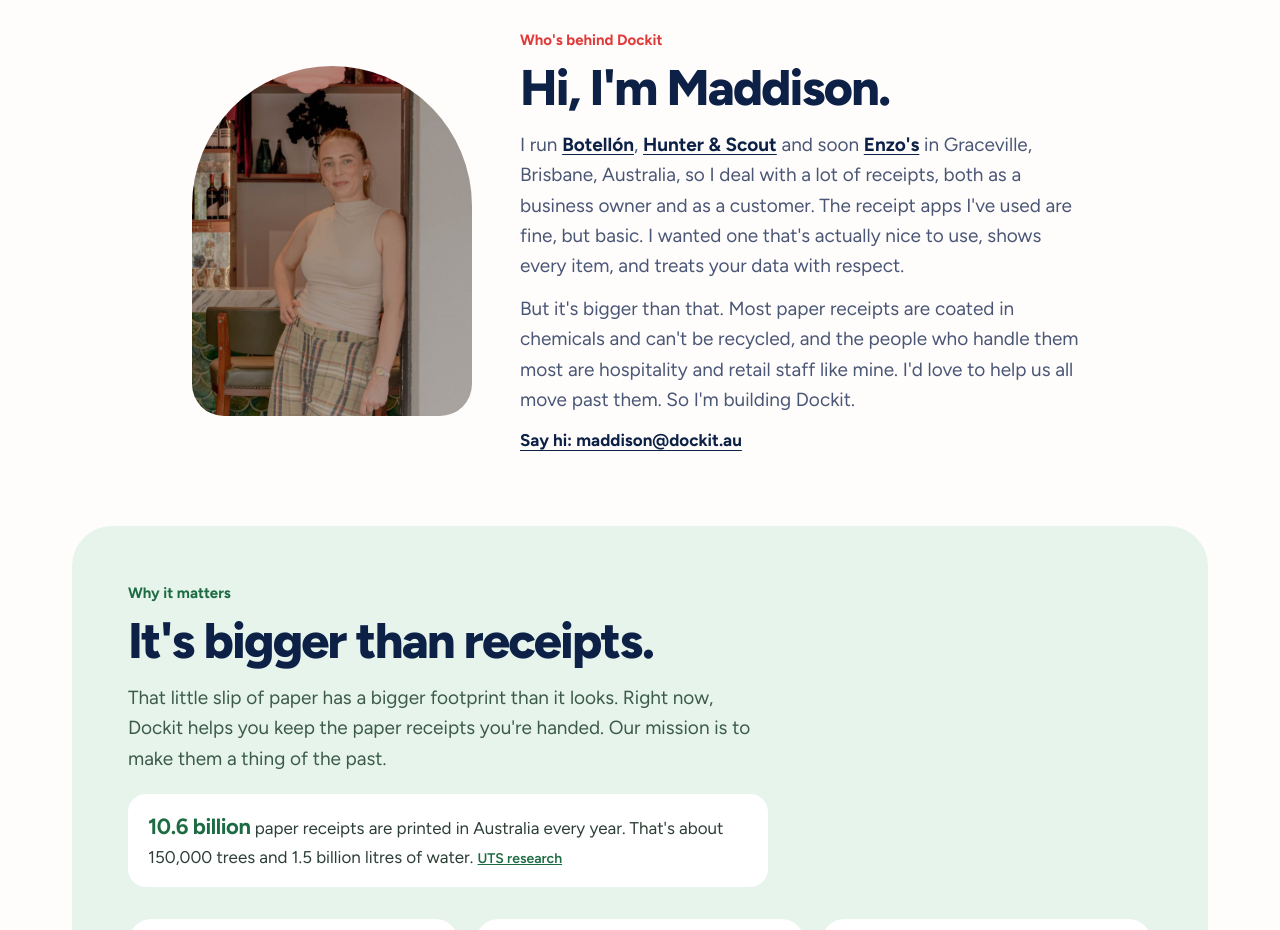
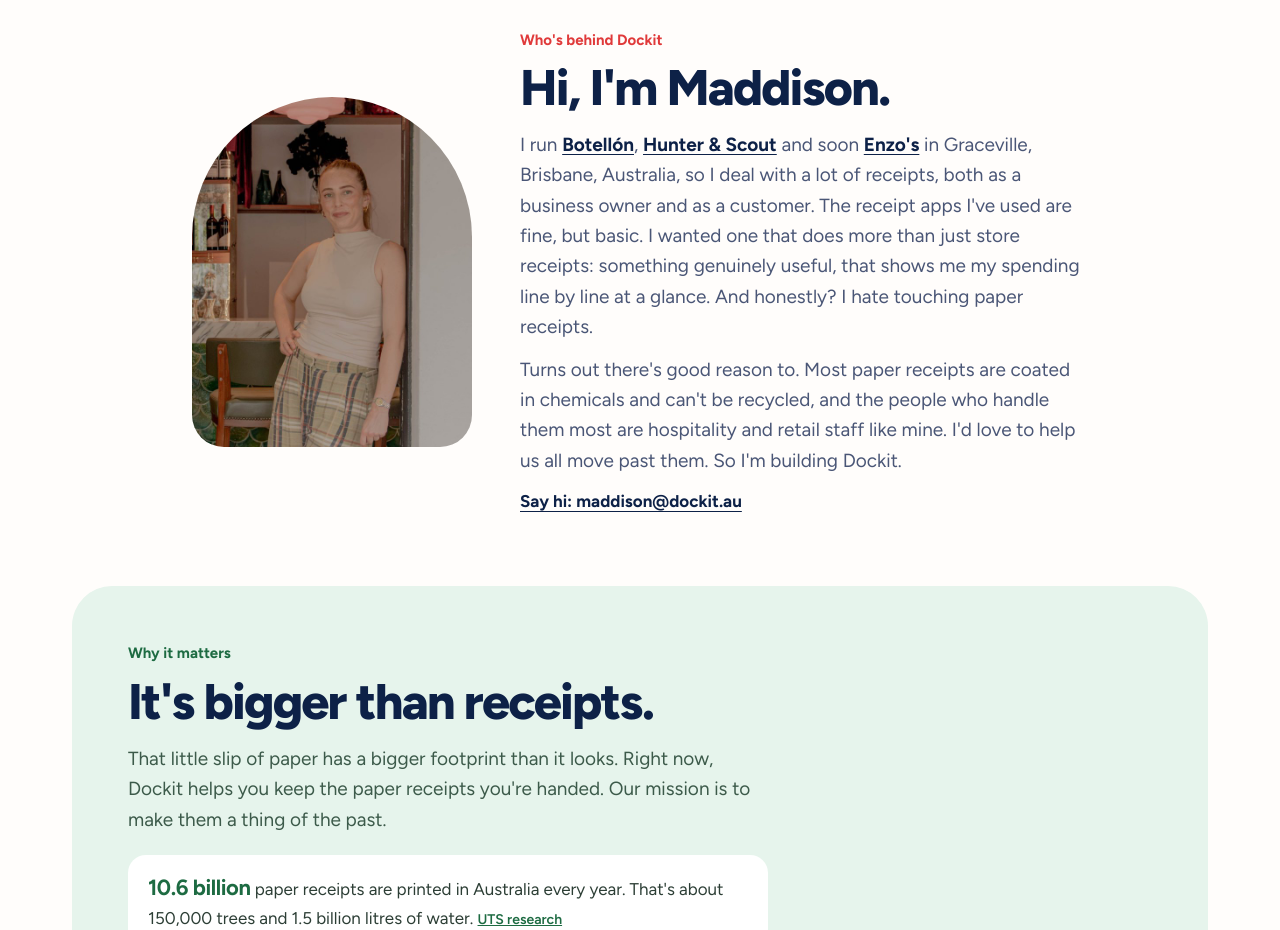
Before and after one commit to Dockit-website/dockit-website, a plain HTML site: page index.html in a window 1280 px wide. Shown: the part 1160-2090 px from the top of the page. Drawn offline with Linux system fonts and the light colour scheme.

Commit message:
Draft: restore previous founder note wording
Co-Authored-By: Claude Opus 5.5 <noreply@anthropic.com>
Claude-Session: https://claude.ai/code/session_01JhxBUHHDsAZ1Lg2jspooR9

```diff
--- a/index.html
+++ b/index.html
@@ -63,8 +63,8 @@
     <div>
       <p class="eyebrow">Who's behind Dockit</p>
       <h2>Hi, I'm Maddison.</h2>
-      <p class="lead">I run <a href="https://botellonbar.com" target="_blank" rel="noopener">Botellón</a>, <a href="https://hunterandscout.com.au" target="_blank" rel="noopener">Hunter &amp; Scout</a> and soon <a href="https://enzospastapizza.com" target="_blank" rel="noopener">Enzo's</a> in Graceville, Brisbane, Australia, so I deal with a lot of receipts, both as a business owner and as a customer. The receipt apps I've used are fine, but basic. I wanted one that's actually nice to use, shows every item, and treats your data with respect.</p>
-      <p class="lead">But it's bigger than that. Most paper receipts are coated in chemicals and can't be recycled, and the people who handle them most are hospitality and retail staff like mine. I'd love to help us all move past them. So I'm building Dockit.</p>
+      <p class="lead">I run <a href="https://botellonbar.com" target="_blank" rel="noopener">Botellón</a>, <a href="https://hunterandscout.com.au" target="_blank" rel="noopener">Hunter &amp; Scout</a> and soon <a href="https://enzospastapizza.com" target="_blank" rel="noopener">Enzo's</a> in Graceville, Brisbane, Australia, so I deal with a lot of receipts, both as a business owner and as a customer. The receipt apps I've used are fine, but basic. I wanted one that does more than just store receipts: something genuinely useful, that shows me my spending line by line at a glance. And honestly? I hate touching paper receipts.</p>
+      <p class="lead">Turns out there's good reason to. Most paper receipts are coated in chemicals and can't be recycled, and the people who handle them most are hospitality and retail staff like mine. I'd love to help us all move past them. So I'm building Dockit.</p>
       <a href="mailto:maddison@dockit.au" class="text-link">Say hi: maddison@dockit.au</a>
     </div>
   </div>
```
